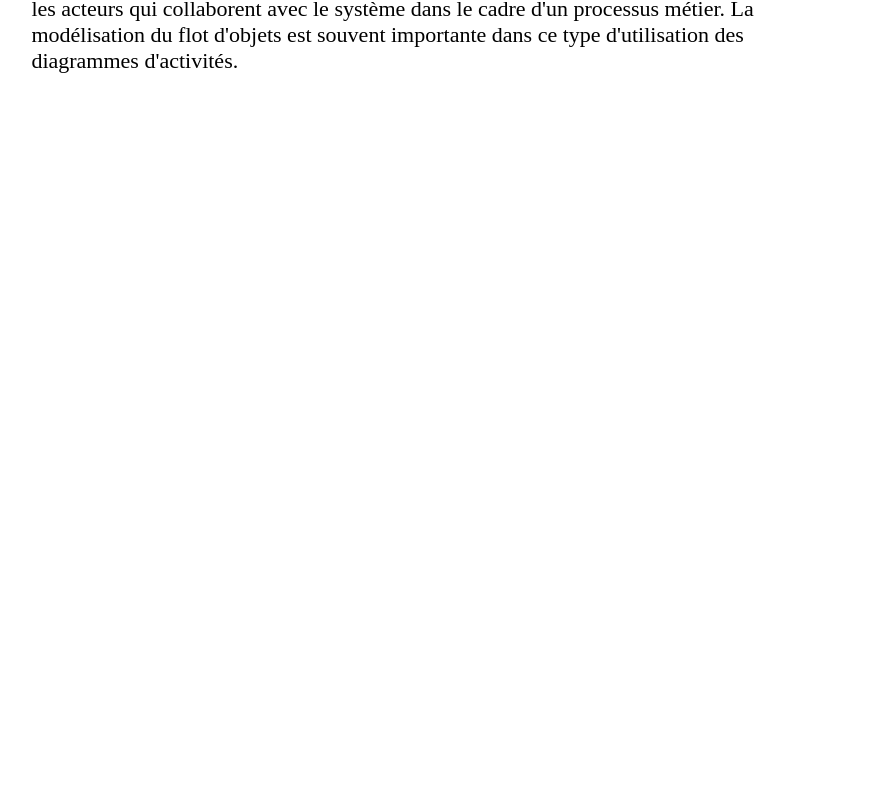
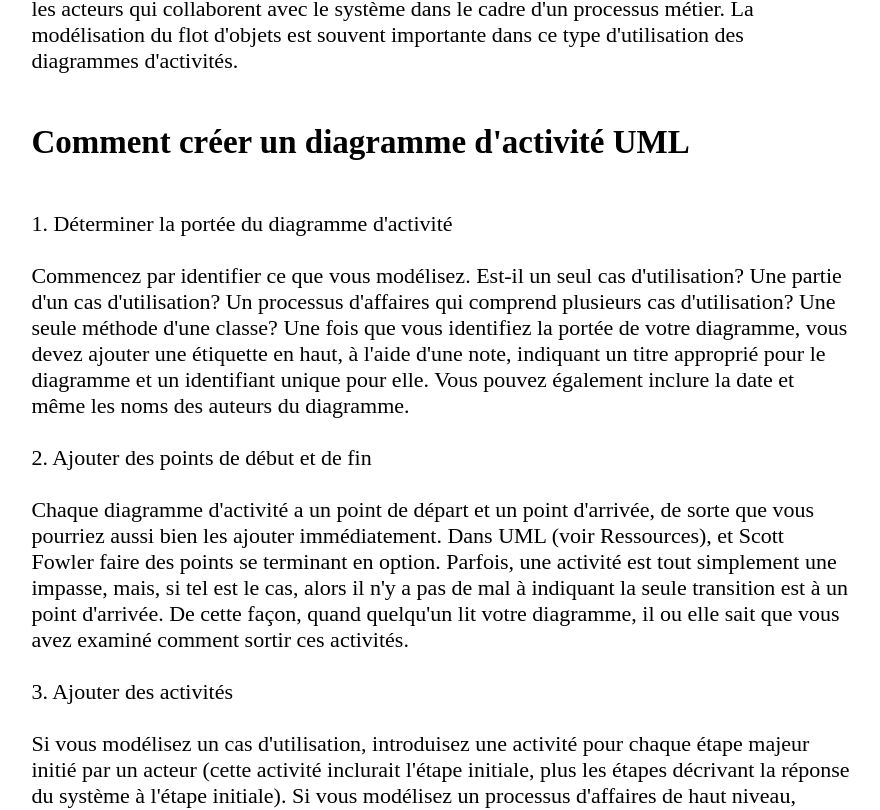
Before and after one commit to 2023-cda-alt-devops-p3/catalog-az, a React (Create React App) app: page /DA in a window 1280 px wide. Shown: the part 1299-2109 px from the top of the page, without its empty margins (199-1079 px from the left). Before the commit the page ends 1373 px from the top, so only its background shows below. Built offline with nearby package versions, Linux system fonts and the light colour scheme.

Commit message:
feat: detail activity diag

```diff
--- a/src/components/DiagActivite.jsx
+++ b/src/components/DiagActivite.jsx
@@ -22,6 +22,36 @@ Dans la phase de conception, les diagrammes d'activités sont particulièremen
 De plus, leur représentation sous forme d'organigrammes nous les rend facilement intelligibles. Nous nous concentrons ici sur les activités telles que les voient les acteurs qui collaborent avec le système dans le cadre d'un processus métier. La modélisation du flot d'objets est souvent importante dans ce type d'utilisation des diagrammes d'activités.
 </p>
         </div>
+        <div className='mt-50 w-80 m-auto text-info'>
+          <h2>Comment créer un diagramme d'activité UML</h2>
+          <p className='mt-50'>
+                1. Déterminer la portée du diagramme d'activité
+                  <br /><br />
+                Commencez par identifier ce que vous modélisez. Est-il un seul cas d'utilisation? Une partie d'un cas d'utilisation? Un processus d'affaires qui comprend plusieurs cas d'utilisation? Une seule méthode d'une classe? Une fois que vous identifiez la portée de votre diagramme, vous devez ajouter une étiquette en haut, à l'aide d'une note, indiquant un titre approprié pour le diagramme et un identifiant unique pour elle. Vous pouvez également inclure la date et même les noms des auteurs du diagramme.
+                <br /><br />
+                2. Ajouter des points de début et de fin
+                <br /><br />
+                Chaque diagramme d'activité a un point de départ et un point d'arrivée, de sorte que vous pourriez aussi bien les ajouter immédiatement. Dans UML (voir Ressources), et Scott Fowler faire des points se terminant en option. Parfois, une activité est tout simplement une impasse, mais, si tel est le cas, alors il n'y a pas de mal à indiquant la seule transition est à un point d'arrivée. De cette façon, quand quelqu'un lit votre diagramme, il ou elle sait que vous avez examiné comment sortir ces activités.
+                <br /><br />
+                3. Ajouter des activités
+                <br /><br />
+                Si vous modélisez un cas d'utilisation, introduisez une activité pour chaque étape majeur initié par un acteur (cette activité inclurait l'étape initiale, plus les étapes décrivant la réponse du système à l'étape initiale). Si vous modélisez un processus d'affaires de haut niveau, introduisez une activité pour chaque processus majeur, souvent un cas d'utilisation ou d'un ensemble de cas d'utilisation. Enfin, si vous modélisez une méthode, il est courant d'avoir une activité pour cette étape dans le code.
+                <br /><br />
+                4. Ajouter des transitions des activités
+                <br /><br />
+                Mon style est toujours de sortir d'une activité, même si elle est tout simplement à un point d'arrivée. Chaque fois qu'il ya plus d'une transition d'une activité, vous devez étiqueter chaque transition appropriée.
+                <br /><br />
+                5. Ajouter des points de décision
+                <br /><br />
+                Parfois, la logique de ce que vous modélisez des appels pour qu'une décision soit prise. Peut-être que quelque chose doit être inspecté ou par rapport à quelque chose d'autre. Ce qui est important à noter est que l'utilisation de points de décision est facultative. Par exemple, dans la figure 1, je pourrais tout aussi bien pu modéliser les transitions acceptés et rejetés directement de l'activité "inscrire à l'université".
+                <br /><br />
+                6. Identifier les opportunités pour les activités parallèles
+                <br /><br />
+                Deux activités peuvent se produire en parallèle lorsqu'aucune de relation directe existe entre eux et ils doivent à la fois arrivée avant une troisième activité. Dans la figure 1, vous voyez, il est possible d'assister à la vue d'ensemble ou s'inscrire à des séminaires dans un ordre quelconque, mais les deux activités doivent se produire avant que vous pouvez mettre fin à l'ensemble du processus.
+
+
+          </p>
+        </div>
 
       </div>
     </div>
```
